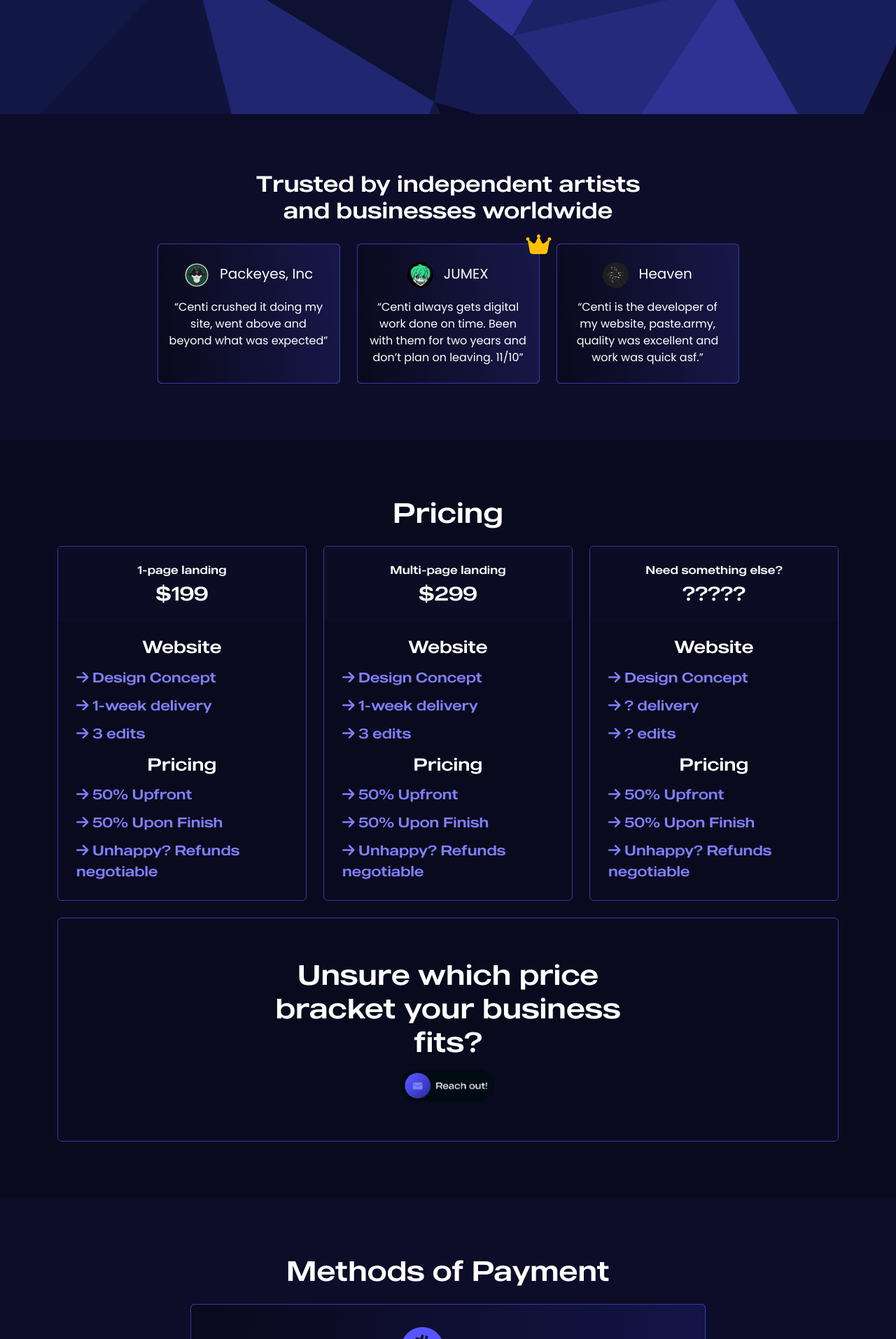
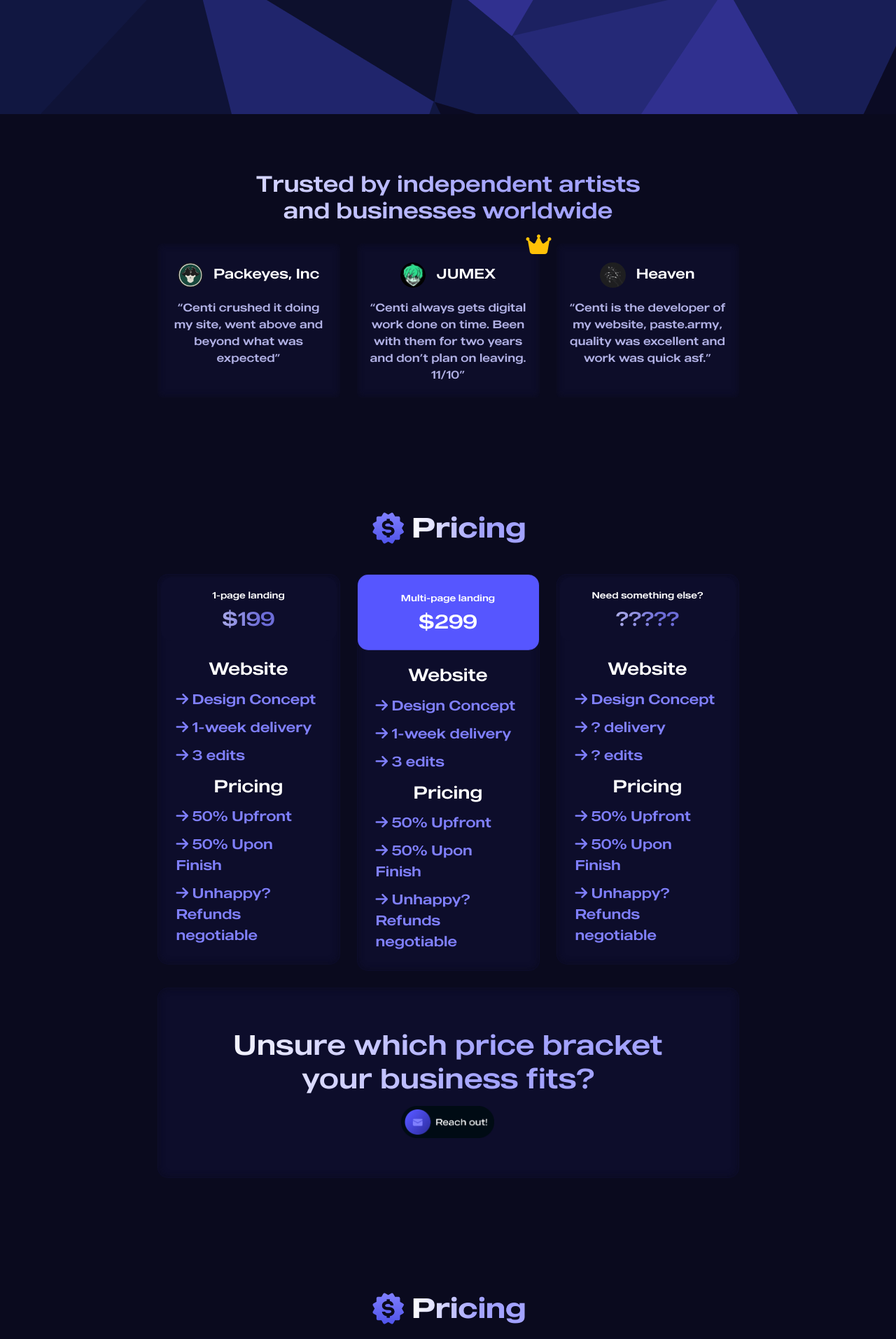
Before and after one commit to centiui/personal-portfolio, a PHP site: page / in a window 1280 px wide. Shown: the part 487-2400 px from the top of the page at 70% size. Run offline with PHP 8.4, Linux system fonts and the light colour scheme.

Commit message:
2.0
Added animations, better looking images and titles and updated colors.

```diff
--- a/assets/css/header.css
+++ b/assets/css/header.css
@@ -7,9 +7,26 @@
     color: #FFFFFF !important;
     font-family: 'Made';
     font-weight: lighter;
-    transition: ease-in-out 0.2s !important;
 }
 
-.nav-link:hover {
-    opacity: 0.8;
+.nav-anim {
+    position: relative;
 }
+
+.nav-anim:after {
+    content: '';
+    position: absolute;
+    width: 100%;
+    transform: scaleX(0);
+    height: 2px;
+    bottom: 5px;
+    left: 0;
+    background-color: #8080FF;
+    transform-origin: bottom right;
+    transition: transform 0.25s ease-out;
+}
+
+.nav-anim:hover:after {
+    transform: scaleX(1);
+    transform-origin: bottom left;
+}
--- a/assets/css/main.css
+++ b/assets/css/main.css
@@ -1,5 +1,5 @@
 :root {
-    --default-purple: #0D0D29;
+    --default-purple: #0A0A1E;
 }
 
 @font-face {
@@ -41,6 +45,65 @@ html {
 
 body {
     background-color: var(--default-purple) !important;
+}
+
+.hidden {
+    opacity: 0;
+    filter: blur(5px);
+    transition: all 1s;
+}
+
+.uphidden {
+    opacity: 0;
+    filter: blur(2px);
+    transform: translateY(50%);
+    transition: all 1s;
+}
+
+.lefthidden {
+    opacity: 0;
+    filter: blur(5px);
+    transform: translateX(-100%);
+    transition: all 1s;
+}
+
+.show {
+    filter: blur(0);
+    transform: translateX(0);
+    opacity: 1;
+}
+
+
+.hero-item:nth-child(2) {
+    transition-delay: 300ms;
+}
+
+.hero-item:nth-child(3) {
+    transition-delay: 600ms;
+}
+
+.contactcrd:nth-child(2) {
+    transition-delay: 600ms;
+}
+
+.contactcrd:nth-child(3) {
+    transition-delay: 300ms;
+}
+
+.pricing-child:nth-child(2) {
+    transition-delay: 200ms;
+}
+
+.pricing-child:nth-child(3) {
+    transition-delay: 400ms;
+}
+
+.pricing-child2:nth-child(2) {
+    transition-delay: 600ms;
+}
+
+.pricing-child2:nth-child(3) {
+    transition-delay: 300ms;
 }
 
 .hero-content {
@@ -91,10 +154,10 @@ body {
 }
 
 .vouch-card {
-    background: linear-gradient(84.59deg, #0A0A1E 4.31%, #171748 95.66%);
-    border: 0.001em solid #3838A9 !important;
+    background-color: #0D0D29 !important;
+    box-shadow: inset 0px 0px 10px #0A0A1E;
     border-radius: 20px;
-    height: 200px !important;
+    height: 220px !important;
 }
 
 .vouches {
@@ -109,14 +172,14 @@ body {
 
 .vouch-person p {
     color: #fff;
-    font-family: 'Poppins', 'sans-serif';
+    font-family: 'Made', 'sans-serif';
     font-size: 20px;
     margin-left: 15px;
-    margin-top: 11px
+    margin-top: 11px;
 }
 
 .vouch-content-container {
-    font-family: 'Poppins', 'sans-serif';
+    font-family: 'Made', 'sans-serif';
     margin-top: 5px;
     display: flex;
     justify-content: center;
@@ -124,7 +187,7 @@ body {
 }
 
 .vouch-content {
-    color: #fff;
+    color: #B1B1E5;
 
     max-width: 15rem;
 }
@@ -136,6 +199,9 @@ body {
     display: flex;
     justify-content: center;
     margin-bottom: 20px;
+    background: linear-gradient(90deg, #FFFFFF 0%, #A3A3FF 57.21%);
+    background-clip:text !important;
+    color:transparent !important;
 }
 
 .pricing {
@@ -152,15 +218,26 @@ body {
     text-align: center;
     color: white;
     font-family: 'Made';
+    border: 0 !important;
 }
 
 .pricing-card {
-    background-color: #0A0A1E !important;
-    border-color: #3838A9 !important;
+    background-color: #0D0D2B !important;
+    border-color: transparent !important;
+    border-radius: 15px !important;
+    box-shadow: inset 0px 0px 10px #0A0A1E;
+    margin-top:15px;
 }
 
 .pricing-card-header {
-    background-color: #0C0C24 !important;
+    background-color: #0D0D2B !important;
+    border-radius: 15px;
+    margin:4px;
+}
+
+.pricing-card-main {
+    background-color: #5656FF !important;
+    border-radius: 15px !important;
 }
 
 .pch-desc {
@@ -171,8 +248,38 @@ body {
     margin-top: 25px;
 }
 
+.unsuretext {
+    background: linear-gradient(90deg, #FFFFFF 0%, #A3A3FF 57.21%);
+-webkit-background-clip: text;
+-webkit-text-fill-color: transparent;
+}
+
 .pch-desc p {
     font-weight: lighter !important;
+    font-size: 13px;
+}
+
+.pch-desc h3 {
+    background: linear-gradient(90deg, #FFFFFF 0%, #6D6DD8 57.21%) !important;
+    background-clip:text !important;
+    color:transparent !important;
+}
+
+.pch-desc-main {
+    text-align: center;
+    font-family: 'Made';
+    color: white;
+    line-height: 1px;
+    margin-top: 25px;
+}
+
+.pch-desc-main p {
+    font-weight: lighter !important;
+    font-size: 13px;
+}
+
+.pch-desc-main h3 {
+    color:#fff !important;
 }
 
 .price-header {
--- /dev/null
+++ b/assets/js/app.js
@@ -0,0 +1,13 @@
+const observer = new IntersectionObserver((entries) => {
+    entries.forEach((entry) => {
+        console.log(entry);
+        if(entry.isIntersecting) {
+            entry.target.classList.add('show');
+        } else {
+            entry.target.classList.remove('show');
+        }
+    });
+});
+
+const hiddenElements = document.querySelectorAll('.hidden');
+hiddenElements.forEach((el) => observer.observe(el));
--- a/index.php
+++ b/index.php
@@ -35,16 +35,16 @@
                     <div class="collapse navbar-collapse" id="navbar">
                         <ul class="navbar-nav ms-auto">
                             <li class="nav-item">
-                                <a class="nav-link" href="#vouches">Vouches</a>
+                                <a class="nav-link nav-anim" href="#vouches">Vouches</a>
                             </li>
                             <li class="nav-item">
-                                <a class="nav-link" href="#pricing">Pricing</a>
+                                <a class="nav-link nav-anim" href="#pricing">Pricing</a>
                             </li>
                             <li class="nav-item">
-                                <a class="nav-link" href="#payment">Payment Options</a>
+                                <a class="nav-link nav-anim" href="#payment">Payment Options</a>
                             </li>
                             <li class="nav-item">
-                                <a class="nav-link" href="#contact">Contact</a>
+                                <a class="nav-link nav-anim" href="#contact">Contact</a>
                             </li>
                         </ul>
                     </div>
@@ -56,9 +56,21 @@
                 <div class="hero-start">
                     <div class="container hero-container">
                         <div class="hero-content my-auto text-center">
+                            <div class="hero-item  hidden uphidden">
+                                <div class="hero-item-content">
                                     <h1>Custom websites, designs, and advertisements</h1>
+                                </div>
+                            </div>
+                            <div class="hero-item  hidden uphidden">
+                                <div class="hero-item-content">
                                     <h4>Get professional services tailored for your business</h4>
+                                </div>
+                            </div>
+                            <div class="hero-item  hidden uphidden>
+                                <div class=" hero-item-content">
                                 <a href="#pricing" class="btn btn-primary herobtn btn-lg mt-2"><span class="herobtnspan">Learn How</span></a>
+                            </div>
+                        </div>
                     </div>
                 </div>
             </div>
@@ -69,7 +81,7 @@
                 <div class="vouches-header">
                     <h2 style="width: 50%;">Trusted by independent artists and businesses worldwide</h2>
                 </div>
-                        <div class="col-xl-3">
+                <div class="pricing-child2 col-xl-3 hidden lefthidden">
                     <div class="card vouch-card">
                         <div class="card-body">
                             <div class="vouch-person d-flex align-items-center">
@@ -84,7 +96,7 @@
                         </div>
                     </div>
                 </div>
-                        <div class="col-xl-3">
+                <div class="pricing-child2 col-xl-3 hidden lefthidden">
                     <div class="card vouch-card">
                         <div class="text-warning position-relative"><i class="fa-solid fa-crown fa-2x position-absolute top-0 start-100 translate-middle"></i></div>
                         <div class="card-body">
@@ -100,7 +112,7 @@
                         </div>
                     </div>
                 </div>
-                        <div class="col-xl-3">
+                <div class="pricing-child2 col-xl-3 hidden lefthidden">
                     <div class="card vouch-card">
                         <div class="card-body">
                             <div class="vouch-person d-flex align-items-center">
@@ -122,15 +134,15 @@
         <div class="container">
             <div class="pricing-content">
                 <div class="pricing-header">
-                            <h1>Pricing</h1>
+                    <img src="assets/img/pricingtitle.png" width="20%" class="img-fluid" alt="">
                 </div>
-                        <div class="row mt-4">
-                            <div class="col-xl-4">
+                <div class="row mt-4 justify-content-center">
+                    <div class="col-xl-3 pricing-child hidden lefthidden">
                         <div class="card pricing-card">
-                                    <div class="card-header pricing-card-header">
+                            <div class="pricing-card-header">
                                 <div class="pch-desc">
                                     <p>1-page landing<br>
-                                            <h3>$199</h3>
+                                    <h3 class="pchdesch3">$199</h3>
                                     </p>
                                 </div>
                             </div>
@@ -146,10 +158,10 @@
                             </div>
                         </div>
                     </div>
-                            <div class="col-xl-4">
+                    <div class="col-xl-3 pricing-child hidden lefthidden">
                         <div class="card pricing-card">
-                                    <div class="card-header pricing-card-header">
-                                        <div class="pch-desc">
+                            <div class="card-header pricing-card-main">
+                                <div class="pch-desc-main">
                                     <p>Multi-page landing<br>
                                     <h3>$299</h3>
                                     </p>
@@ -167,9 +179,9 @@
                             </div>
                         </div>
                     </div>
-                            <div class="col-xl-4">
+                    <div class="col-xl-3 pricing-child hidden lefthidden">
                         <div class="card pricing-card">
-                                    <div class="card-header pricing-card-header">
+                            <div class="pricing-card-header">
                                 <div class="pch-desc">
                                     <p>Need something else?<br>
                                     <h3>?????</h3>
@@ -189,12 +201,12 @@
                         </div>
                     </div>
                 </div>
-                        <div class="row">
-                            <div class="col-xl-12">
+                <div class="row justify-content-center hidden uphidden">
+                    <div class="col-xl-9">
                         <div class="pricing-card card mt-4">
                             <div class="card-body" style="padding:3.5rem;">
                                 <div class="pricing-header d-flex justify-content-center">
-                                            <h1 style="width:60%;">Unsure which price bracket your business fits?</h1>
+                                    <h1 class="unsuretext">Unsure which price bracket your business fits?</h1>
                                 </div>
                                 <div class="unsurebtns d-flex justify-content-center">
                                     <a href="" class="btn btn-primary unsurebtn btn-lg mt-2"><span class="herobtnspan">Learn How</span></a>
@@ -207,9 +219,9 @@
         </div>
     </div>
     <div class="payment" id="payment">
-                <div class="container payment">
-                    <h1 class="text-white text-center mb-4 payment-header">Methods of Payment</h1>
-                    <div class="row d-flex justify-content-center">
+        <div class="container payment justify-content-center">
+            <p class="text-center"> <img src="assets/img/pricingtitle.png" width="20%" alt=""></p>
+            <div class="row d-flex justify-content-center hidden uphidden">
                 <div class="col-xl-8">
                     <div class="card payment-card">
                         <div class="card-body text-center" style="padding: 2rem;">
@@ -225,16 +237,25 @@
         <div class="container">
             <div class="row d-flex justify-content-center">
                 <div class="contact-header text-center mb-4">
-                            <h1>Contact Us</h1>
+                    <img src="assets/img/contactustitle.png" width="30%" alt="">
                 </div>
-                        <div class="col-12">
-                            <div class="card contact-card">
-                                <div class="card-body contact-body text-center">
-                                    <a href="https://www.instagram.com/centiui/">Contact us on <i class="fa-brands fa-instagram"></i> Instagram!</a><br>
-                                    <a href="https://t.me/neverlisten">Contact us on <i class="fa-brands fa-telegram"></i> Telegram!</a><br>
-                                    <a href="https://discord.gg/NA8ye87gap">Contact us on <i class="fa-brands fa-discord"></i> Discord!</a>
+                <div class="col-3 contactcrd hidden lefthidden">
+                    <a href="https://t.me/centiui">
+                        <div class="card contact-cardtl">
                         </div>
+                    </a>
                 </div>
+                <div class="col-3 contactcrd hidden lefthidden">
+                    <a href="https://discord.gg/NA8ye87gap">
+                        <div class="card contact-carddc">
+                        </div>
+                    </a>
+                </div>
+                <div class="col-3 contactcrd hidden lefthidden">
+                    <a href="https://github.com/centiui">
+                        <div class="card contact-cardgt">
+                        </div>
+                    </a>
                 </div>
             </div>
         </div>
@@ -264,6 +285,7 @@
                 $(".loader-wrapper").fadeOut("slow");
             });
         </script>
+        <script defer src="assets/js/app.js"></script>
     </footer>
     </div>
 </body>
```
Also changed, not shown: other parts of assets/css/main.css (+33 -5 lines), assets/img/contactustitle.png (added), assets/img/discordbg.png (added), assets/img/githubbg.png (added), assets/img/lines.png (added), assets/img/paymenttitle.png (added), assets/img/pricingtitle.png (added), assets/img/telegrambg.png (added). Lines whose indentation alone changed are shown as unchanged.
